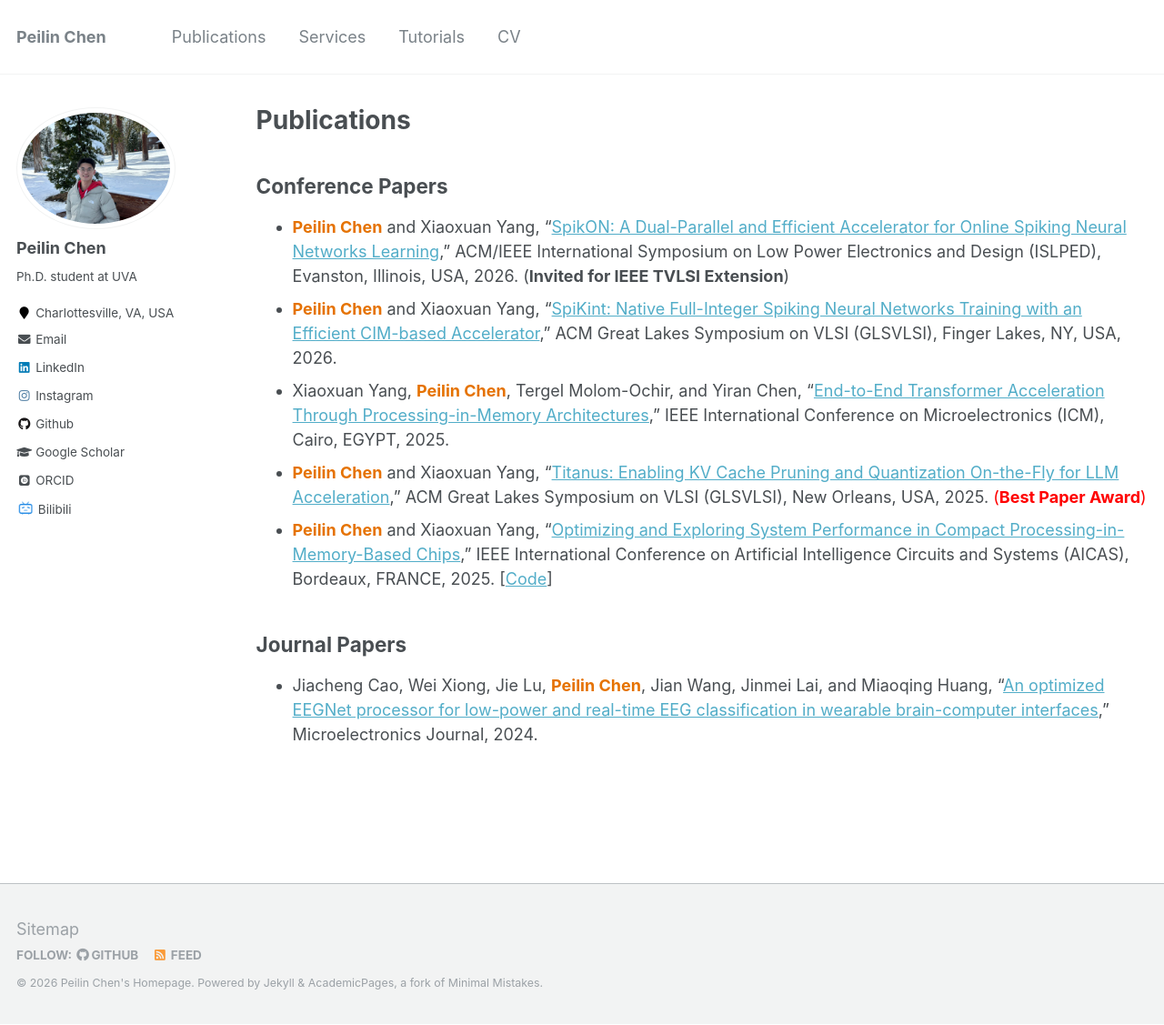
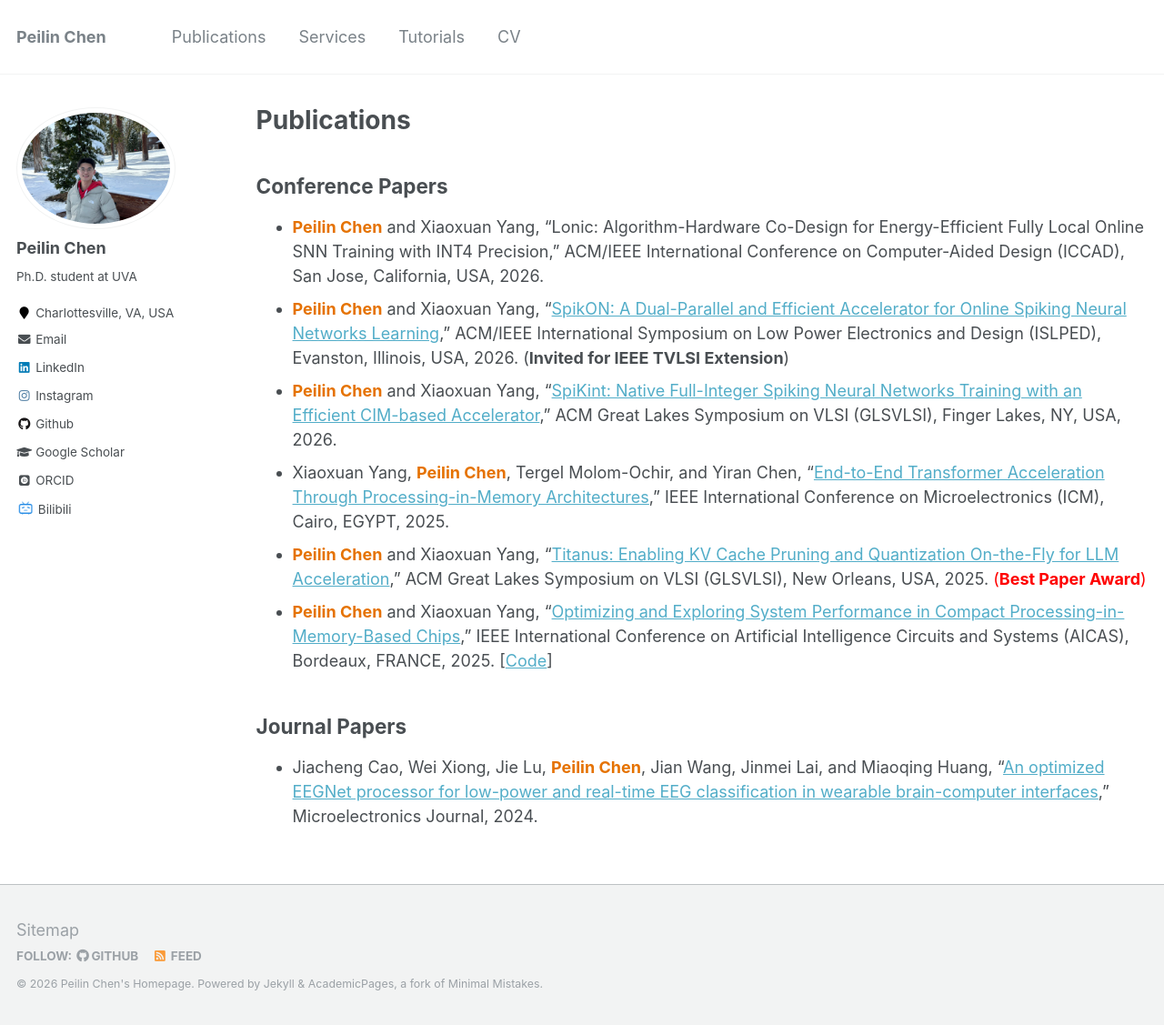
Before and after one commit to peilin-chen/peilin-chen.github.io, a Jekyll site: the page built from _pages/publications.md, in a window 1280 px wide and 1127 px high. Shown: the whole window at 91% size. Built offline with Jekyll 4.4.1, drawn with Linux system fonts in a browser that asks for light colours; some web fonts are replaced.

Commit message:
Add new conference paper entries to publications

```diff
--- a/_pages/publications.md
+++ b/_pages/publications.md
@@ -7,6 +7,7 @@ author_profile: true
 
 ## Conference Papers
 
+* <span style="color: #E57200;">**Peilin Chen**</span> and Xiaoxuan Yang, "Lonic: Algorithm-Hardware Co-Design for Energy-Efficient Fully Local Online SNN Training with INT4 Precision," ACM/IEEE International Conference on Computer-Aided Design (ICCAD), San Jose, California, USA, 2026.
 * <span style="color: #E57200;">**Peilin Chen**</span> and Xiaoxuan Yang, "[SpikON: A Dual-Parallel and Efficient Accelerator for Online Spiking Neural Networks Learning](https://arxiv.org/abs/2606.30926)," ACM/IEEE International Symposium on Low Power Electronics and Design (ISLPED), Evanston, Illinois, USA, 2026. (**Invited for IEEE TVLSI Extension**)
 * <span style="color: #E57200;">**Peilin Chen**</span> and Xiaoxuan Yang, "[SpiKint: Native Full-Integer Spiking Neural Networks Training with an Efficient CIM-based Accelerator](https://dl.acm.org/doi/10.1145/3787109.3815248)," ACM Great Lakes Symposium on VLSI (GLSVLSI), Finger Lakes, NY, USA, 2026.
 * Xiaoxuan Yang, <span style="color: #E57200;">**Peilin Chen**</span>, Tergel Molom-Ochir, and Yiran Chen, "[End-to-End Transformer Acceleration Through Processing-in-Memory Architectures](https://ieeexplore.ieee.org/document/11322529)," IEEE International Conference on Microelectronics (ICM), Cairo, EGYPT, 2025.
```
